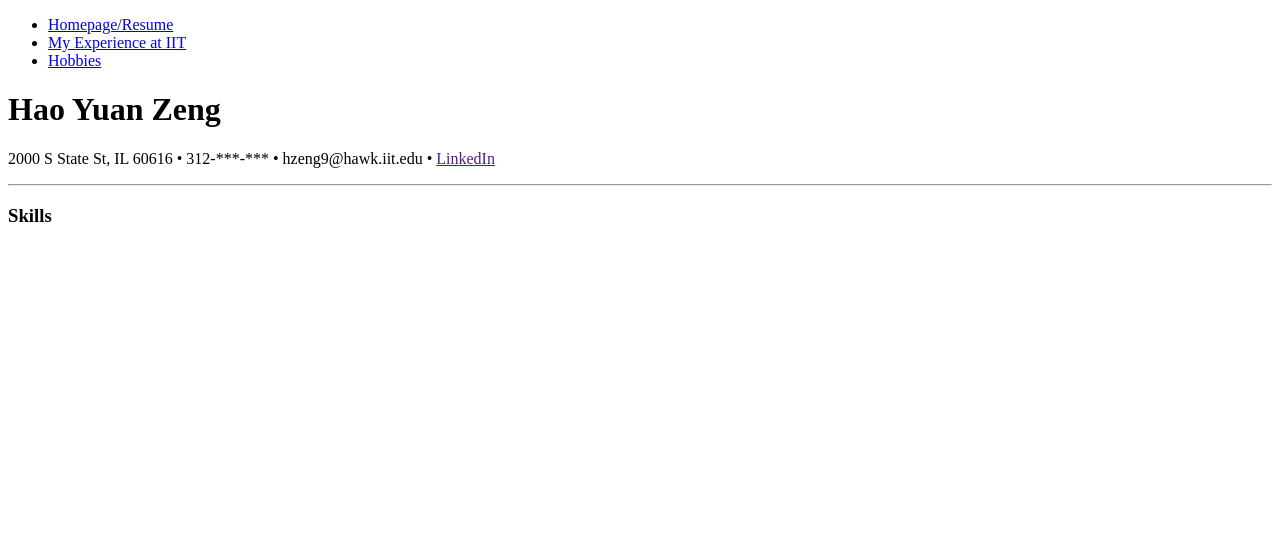
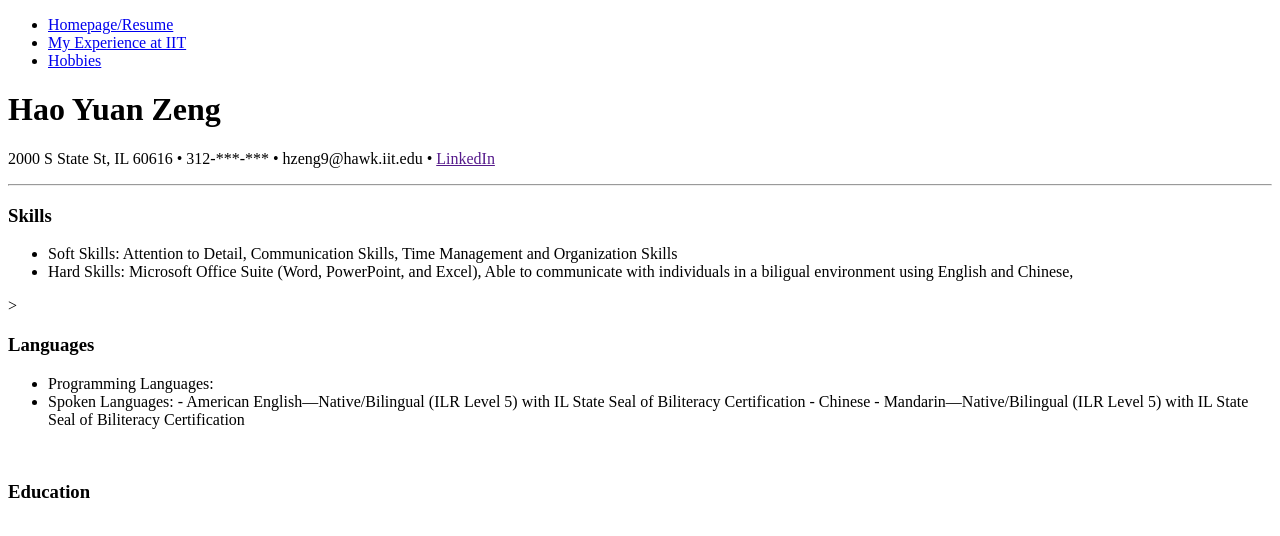
Before and after one commit to hzeng9/itmd361-project-1, a plain HTML site: page index.html in a window 1280 px wide. Drawn offline with Linux system fonts and the light colour scheme.

Commit message:
added skills and languages to index.html

```diff
--- a/index.html
+++ b/index.html
@@ -27,7 +27,29 @@
     </div>
     <hr>
     <h3>Skills</h3>
-            <p></p>
+        <ul>
+            <li>
+            Soft Skills: Attention to Detail, Communication Skills, Time Management and Organization Skills
+            </li>
+            <li>
+            Hard Skills: Microsoft Office Suite (Word, PowerPoint, and Excel), Able to communicate with individuals in a biligual environment using English and Chinese,
+            </li>
+        </ul>>
+        <br>
+    <h3>Languages</h3>
+        <ul>
+            <li>
+            Programming Languages:
+            </li>
+            <li>
+            Spoken Languages:
+            - American English—Native/Bilingual (ILR Level 5) with IL State Seal of Biliteracy Certification
+            - Chinese - Mandarin—Native/Bilingual (ILR Level 5) with IL State Seal of Biliteracy Certification
+            </li>
+        </ul>
+        <br>
+    <h3>Education</h3>
+
 </header>
 </body>
 </html>
```
Lines whose indentation alone changed are shown as unchanged.
